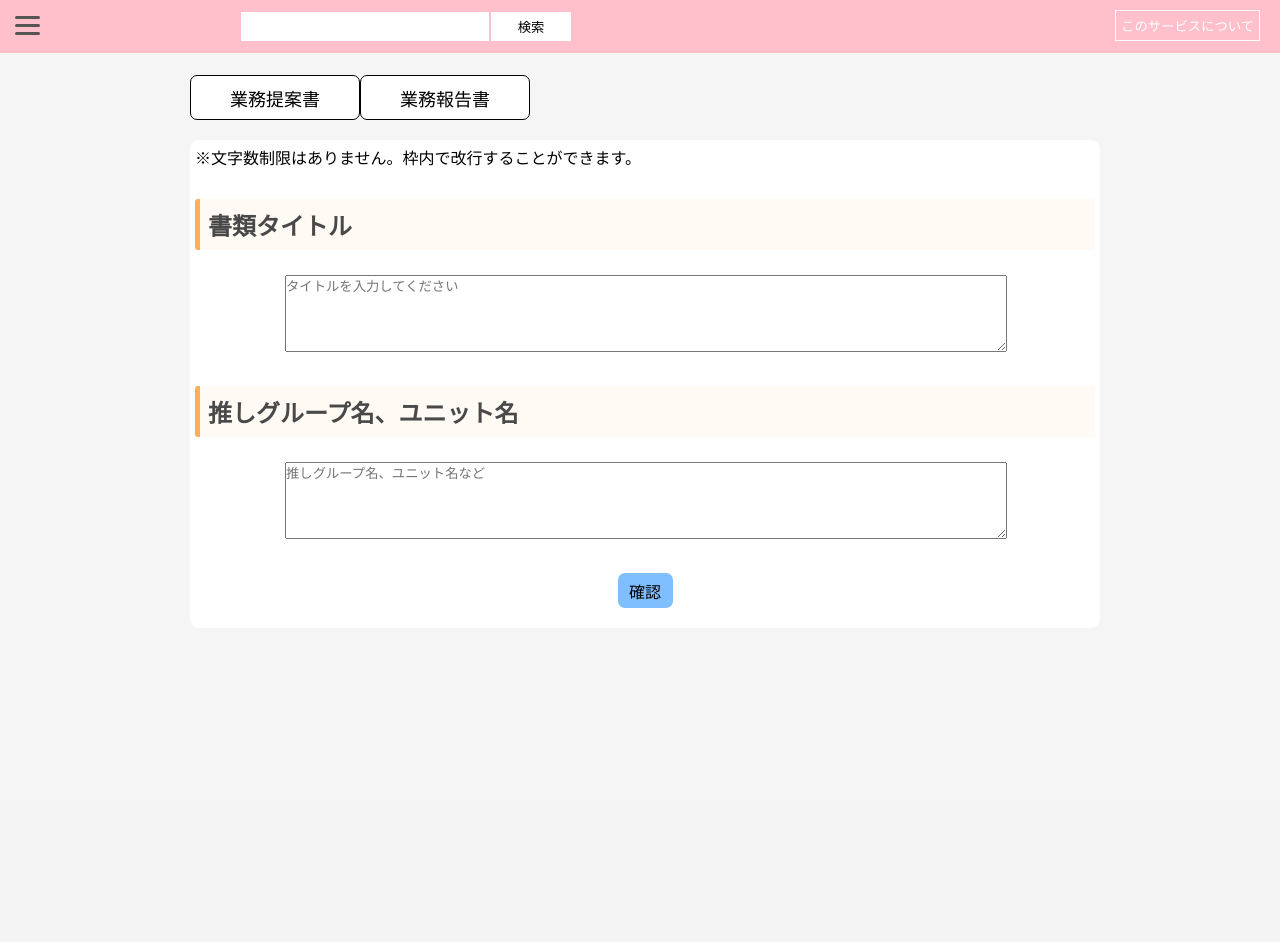
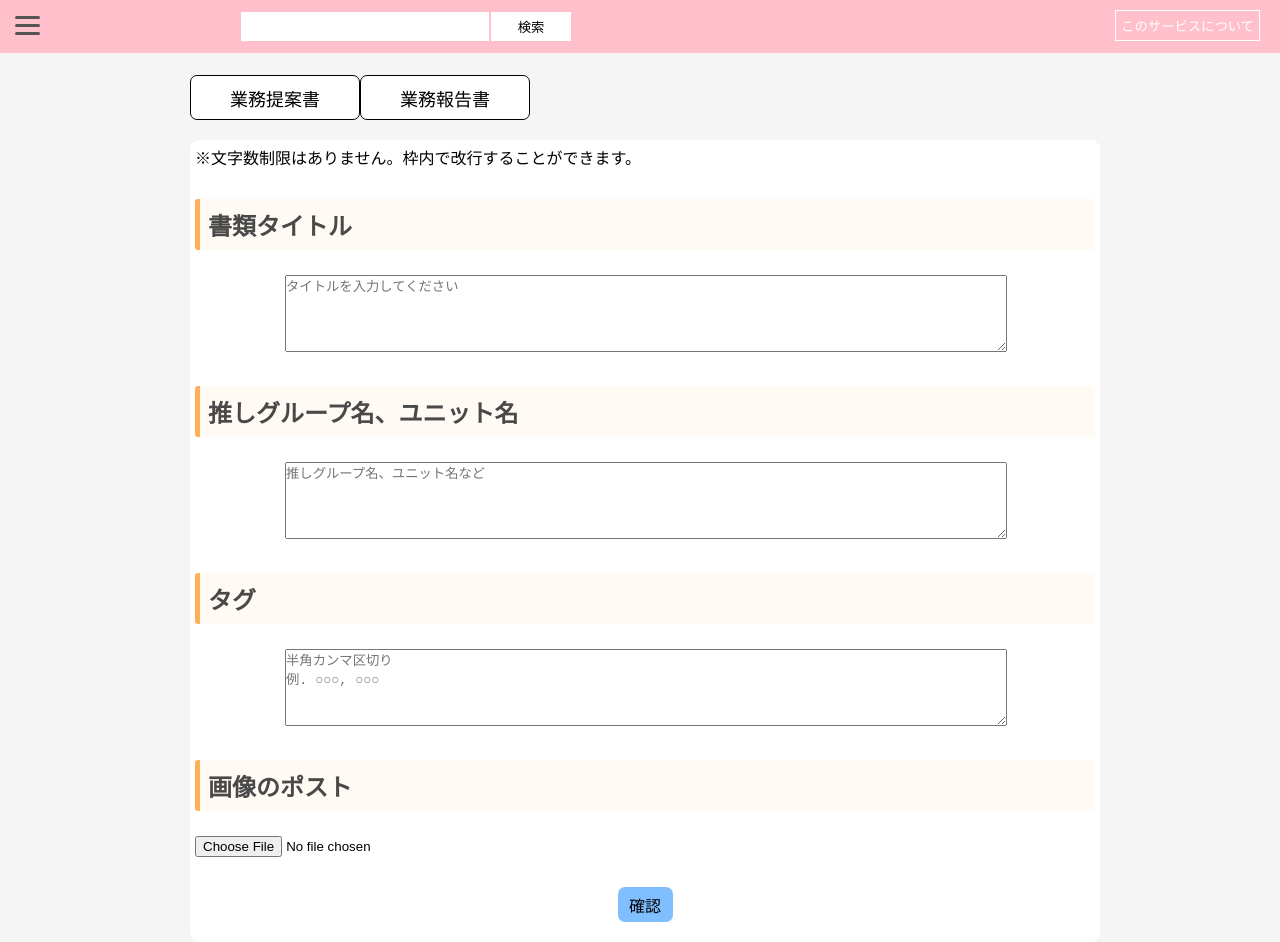
Before and after one commit to uematsu19/front_end, a PHP site: page /doc_post/doc_form.html in a window 1280 px wide. Before the commit the page ends 800 px from the top, so only its background shows below. Run offline with PHP 8.4, Linux system fonts and the light colour scheme.

Commit message:
change doc_form & add scroll-bar.js

```diff
--- a/liveproduce/assets/css/pc.css
+++ b/liveproduce/assets/css/pc.css
@@ -74,8 +74,8 @@
         padding-right: 8px;
         font-size: 18px;
     }
-    /* ________.post-image */
-    #content #post-wrapper .post .post-image
+    /* ________.post-img */
+    #content #post-wrapper .post .post-img
     {
         width: 220px;
         height: 124px;
@@ -153,7 +153,7 @@
         border-radius: 8px;
         box-shadow: 0px 4px 4px rgba(0, 0, 0, 0.25);
     }
-    #content #doc-area .doc-image
+    #content #doc-area .doc-img
     {
         width: 80%;
         margin-left: 10%;
--- /dev/null
+++ b/liveproduce/assets/css/scroll-bar.css
@@ -0,0 +1,17 @@
+/* スクロールの幅の設定 */
+html::-webkit-scrollbar {
+  width: 8px;
+  height: 8px;
+}
+
+/* スクロールの背景の設定 */
+html::-webkit-scrollbar-track {
+  border-radius: 5px;
+  box-shadow: 0 0 4px #aaa inset;
+}
+
+/* スクロールのつまみ部分の設定 */
+html::-webkit-scrollbar-thumb {
+  border-radius: 5px;
+  background: #69adff;
+}
--- a/liveproduce/assets/css/smart-phone.css
+++ b/liveproduce/assets/css/smart-phone.css
@@ -74,8 +74,8 @@
         padding-bottom: 5px;
         font-size: 20px;
     }
-    /* ________.post-image */
-    #content #post-wrapper .post .post-image
+    /* ________.post-img */
+    #content #post-wrapper .post .post-img
     {
         width: 90%;
         height: 167px;
@@ -150,7 +150,7 @@
         border-radius: 8px;
         box-shadow: 0px 4px 4px rgba(0, 0, 0, 0.25);
     }
-    #content #doc-area .doc-image
+    #content #doc-area .doc-img
     {
         width: 90%;
         margin-left: 5%;
--- a/liveproduce/doc_post/doc_form.html
+++ b/liveproduce/doc_post/doc_form.html
@@ -8,6 +8,7 @@
     <link rel="stylesheet" type="text/css" href="../assets/css/pc.css">
     <link rel="stylesheet" type="text/css" href="../assets/css/smart-phone.css">
     <link rel="stylesheet" type="text/css" href="../assets/css/header.css">
+    <link rel="stylesheet" type="text/css" href="../assets/css/scroll-bar.css">
 
     <script src="../assets/js/jquery-3.4.1.min.js"></script>
     <script src="../assets/js/header.js"></script>
@@ -58,6 +59,12 @@
 
                 <h2 class='title'>推しグループ名、ユニット名</h2>
                 <textarea class='input-box' name="doc-body" placeholder="推しグループ名、ユニット名など"></textarea>
+
+                <h2 class='title'>タグ</h2>
+                <textarea class='input-box' name="doc-body" placeholder="半角カンマ区切り&#13;&#10;例. ○○○, ○○○"></textarea>
+
+                <h2 class='title'>画像のポスト</h2>
+                <input type="file" name="post-image" accept=" image/jpeg, image/jpg, image/png">
 
                 <!-- ライブ提案書 -->
                 <div id='sugg'>
--- a/liveproduce/document/index.html
+++ b/liveproduce/document/index.html
@@ -52,7 +52,7 @@
 
             <div id='doc-area'>
                 <!--post内容表示エリア-->
-                <img src='../assets/img/DSC_0651.JPG' alt='[doc-img]' class='doc-image'>
+                <img src='../assets/img/DSC_0651.JPG' alt='[doc-img]' class='doc-img'>
                 <h2 class='doc-title'>バンドリ！パ・リーグコラボ</h2>
                 <p class='doc-main'>
                     あああああああああああああああああああああああああああああああああああああああああああああああああああああああああああああああああああああああああああああああああ
--- a/liveproduce/index.html
+++ b/liveproduce/index.html
@@ -55,14 +55,14 @@
                 <!--post数に応じて表示数が変化する-->
                 <div class='post'>
                     <h2 class='post-title'>バンドリ！パ・リーグコラボ</h2>
-                    <img src='./assets/img/DSC_0651.JPG' alt='[post-img]' class='post-image'>
+                    <img src='./assets/img/DSC_0651.JPG' alt='[post-img]' class='post-img'>
                     <!--本文の文頭50字など-->
                     <p class='post-heading'>ああああああああああああああああああああああああああああああああああああああああああああああああああ</p>
                     <a href='./' class='more-link'>続きを読む</a>
                 </div>
                 <div class='post'>
                     <h2 class='post-title'>バンドリ！パ・リーグコラボ</h2>
-                    <img src='./assets/img/DSC_0651.JPG' alt='[post-img]' class='post-image'>
+                    <img src='./assets/img/DSC_0651.JPG' alt='[post-img]' class='post-img'>
                     <!--本文の文頭50字など-->
                     <p class='post-heading'>ああああああああああああああああああああああああああああああああああああああああああああああああああ</p>
                     <a href='./' class='more-link'>続きを読む</a>
```
